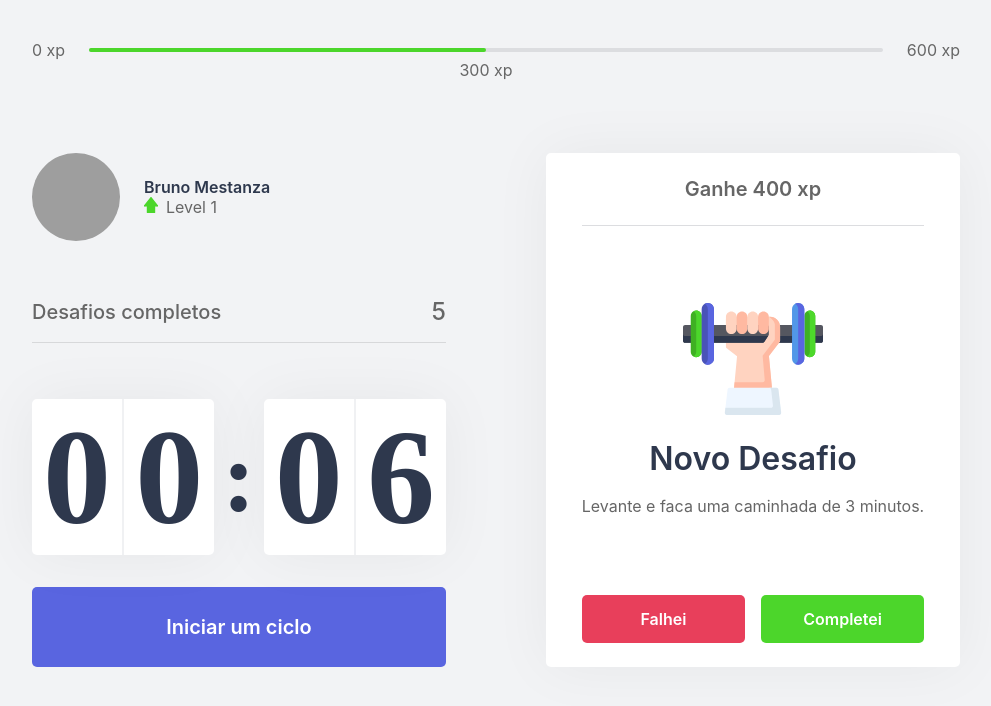
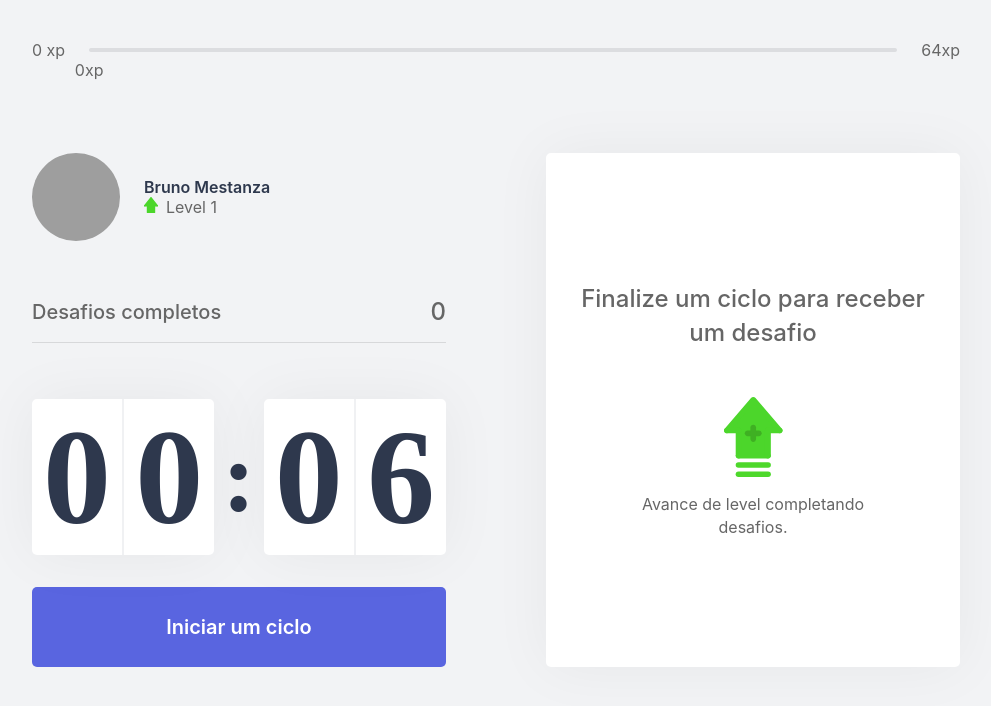
Before and after one commit to brunomestanza/moveit, a Next.js app: page / in a window 1280 px wide. Shown: the top 706 px of the page, without its empty margins (144-1135 px from the left). Built offline with nearby package versions, Linux system fonts and the light colour scheme; grey boxes are pictures that could not be loaded.

Commit message:
feat: add ChallengesContext and insert context intocomponents, Countdown, ExperienceBar, CompletedChallenges, ChallengeBox

```diff
--- /dev/null
+++ b/challenges.json
@@ -0,0 +1,62 @@
+[
+  {
+    "type": "body",
+    "description": "Estique um de seus braços com a palma da mão virada para frente e puxe os dedos para cima por 10 segundos por mão.",
+    "amount": 80
+  },
+  {
+    "type": "body",
+    "description": "Estique seu braço contra o peito e puxe-o utilizando o outro braço por 10 segundos por braço.",
+    "amount": 60
+  },
+  {
+    "type": "body",
+    "description": "Puxe seu pescoço com a ajuda da mão para a direita e para a esquerda, permanecendo na posição por alguns segundos.",
+    "amount": 70
+  },
+  {
+    "type": "body",
+    "description": "Com as duas mãos na parte de trás da cabeça, leve-a para baixo, alongando a parte de trás da região.",
+    "amount": 60
+  },
+  {
+    "type": "body",
+    "description": "Cruze as pernas e desça com as mãos esticadas em direção ao chão. Repita o movimento com a outra perna na frente.",
+    "amount": 100
+  },
+  {
+    "type": "body",
+    "description": "Sentado, abra as pernas e tente encostar as palmas das mãos no chão, repita 3 vezes por 5 segundos.",
+    "amount": 80
+  },
+  {
+    "type": "body",
+    "description": "Puxe o joelho de encontro ao peito e segure, troque de perna após 10 segundos.",
+    "amount": 50
+  },
+  {
+    "type": "body",
+    "description": "Sentado, cruze uma perna e incline seu tronco à frente, troque de perna após 10 segundos.",
+    "amount": 80
+  },
+  {
+    "type": "eye",
+    "description": "Sentado, feche os olhos e cubra-os com as palmas da mão durante 2 minutos, depois abra normalmente.",
+    "amount": 90
+  },
+  {
+    "type": "eye",
+    "description": "Em algum ambiente aberto, olhe o mais longe que puder em quatro direções por 3s, mexa apenas os olhos. Repita 3 vezes.",
+    "amount": 140
+  },
+  {
+    "type": "eye",
+    "description": "Usando os polegares, massage a área abaixo das sobrancelhas em movimentos circulares por 15 segundos.",
+    "amount": 70
+  },
+  {
+    "type": "body",
+    "description": "Em pé, gire a cintura o máximo que puder para a esquerda, segure por cinco segundos. Repita para a direita.",
+    "amount": 90
+  }
+]
--- a/src/components/ChallengeBox.tsx
+++ b/src/components/ChallengeBox.tsx
@@ -1,21 +1,28 @@
+import { useContext } from 'react';
+import { ChallengesContext } from '../contexts/ChallengesContext';
 import styles from '../styles/components/ChallengeBox.module.css';
 
 export default function ChallengeBox() {
-  const hasActiveChallenge = true;
+  const { activeChallenge, resetChallenge } = useContext(ChallengesContext);
   return (
     <div className={styles.challengeBoxContainer}>
-      { hasActiveChallenge ? (
+      { activeChallenge ? (
         <div className={styles.challengeActive}>
-          <header>Ganhe 400 xp</header>
+          <header>
+            Ganhe
+            {activeChallenge.amount}
+            xp
+          </header>
           <main>
-            <img src="icons/body.svg" alt="Desafio" />
+            <img src={`icons/${activeChallenge.type}.svg`} alt="Desafio" />
             <strong>Novo Desafio</strong>
-            <p>Levante e faca uma caminhada de 3 minutos.</p>
+            <p>{activeChallenge.description}</p>
           </main>
           <footer>
             <button
               type="button"
               className={styles.challengeFailedButton}
+              onClick={resetChallenge}
             >
               Falhei
             </button>
--- a/src/components/CompletedChallenges.tsx
+++ b/src/components/CompletedChallenges.tsx
@@ -1,10 +1,13 @@
+import { useContext } from 'react';
+import { ChallengesContext } from '../contexts/ChallengesContext';
 import styles from '../styles/components/CompletedChallenges.module.css';
 
 export default function CompletedChallenges() {
+  const { challengesCompleted } = useContext(ChallengesContext);
   return (
     <div className={styles.completedChallengesContainer}>
       <span>Desafios completos</span>
-      <span>5</span>
+      <span>{challengesCompleted}</span>
     </div>
   );
 }
--- a/src/components/Countdown.tsx
+++ b/src/components/Countdown.tsx
@@ -1,9 +1,11 @@
-import { useState, useEffect } from 'react';
+import { useState, useEffect, useContext } from 'react';
 import styles from '../styles/components/Countdown.module.css';
+import { ChallengesContext } from '../contexts/ChallengesContext';
 
 let countdownTimeout: NodeJS.Timeout;
 
 export default function Countdown() {
+  const { startNewChallenge } = useContext(ChallengesContext);
   const [time, setTime] = useState(0.1 * 60);
   const [isActive, setIsActive] = useState(false);
   const [hasFinished, setHasFinished] = useState(false);
@@ -27,6 +29,7 @@
     } else if (isActive && time === 0) {
       setHasFinished(true);
       setIsActive(false);
+      startNewChallenge();
     }
   }, [isActive, time]);
   return (
--- a/src/components/ExperienceBar.tsx
+++ b/src/components/ExperienceBar.tsx
@@ -1,14 +1,24 @@
+import { useContext } from 'react';
+import { ChallengesContext } from '../contexts/ChallengesContext';
 import styles from '../styles/components/ExperienceBar.module.css';
 
 export default function ExperienceBar() {
+  const { currentExperience, experienceToNextLevel } = useContext(ChallengesContext);
+  const percentToNextLevel = Math.round(currentExperience * 100) / experienceToNextLevel;
   return (
     <header className={styles.experienceBar}>
       <span>0 xp</span>
       <div>
-        <div style={{ width: '50%' }} />
-        <span className={styles.currentExperience} style={{ left: '50%' }}>300 xp</span>
+        <div style={{ width: `${percentToNextLevel}%` }} />
+        <span className={styles.currentExperience} style={{ left: `${percentToNextLevel}%` }}>
+          {currentExperience}
+          xp
+        </span>
       </div>
-      <span>600 xp</span>
+      <span>
+        {experienceToNextLevel}
+        xp
+      </span>
     </header>
   );
 }
--- /dev/null
+++ b/src/contexts/ChallengesContext.tsx
@@ -0,0 +1,60 @@
+import { createContext, useState, ReactNode } from 'react';
+import challenges from '../../challenges.json';
+
+interface Challenge {
+  type: 'body' | 'eye';
+  description: string;
+  amount: number;
+}
+
+interface ChallengesContextData {
+  level: number;
+  currentExperience: number;
+  challengesCompleted: number;
+  experienceToNextLevel: number;
+  activeChallenge: Challenge;
+  levelUp: () => void;
+  startNewChallenge: () => void;
+  resetChallenge: () => void;
+}
+
+interface ChallengerProviderProps {
+  children: ReactNode;
+}
+
+export const ChallengesContext = createContext({} as ChallengesContextData);
+
+export default function ChallengesProvider({ children }: ChallengerProviderProps) {
+  const [level, setLevel] = useState(1);
+  const [currentExperience, setCurrentExperience] = useState(0);
+  const [challengesCompleted, setChallengesCompleted] = useState(0);
+  const [activeChallenge, setActiveChallenge] = useState(null);
+  const experienceToNextLevel = Math.pow((level + 1) * 4, 2);
+  function levelUp() {
+    setLevel(level + 1);
+  }
+  function startNewChallenge() {
+    const randomChallengeIndex = Math.floor(Math.random() * challenges.length);
+    const challenge = challenges[randomChallengeIndex];
+    setActiveChallenge(challenge);
+  }
+  function resetChallenge() {
+    setActiveChallenge(null);
+  }
+  return (
+    <ChallengesContext.Provider
+      value={{
+        level,
+        currentExperience,
+        challengesCompleted,
+        experienceToNextLevel,
+        activeChallenge,
+        levelUp,
+        startNewChallenge,
+        resetChallenge,
+      }}
+    >
+      {children}
+    </ChallengesContext.Provider>
+  );
+}
--- a/src/pages/_app.tsx
+++ b/src/pages/_app.tsx
@@ -1,7 +1,12 @@
 import '../styles/global.css';
+import ChallengesProvider from '../contexts/ChallengesContext';
 
 function MyApp({ Component, pageProps }) {
-  return <Component {...pageProps} />;
+  return (
+    <ChallengesProvider>
+      <Component {...pageProps} />
+    </ChallengesProvider>
+  );
 }
 
 export default MyApp;
```
Also changed, not shown: .eslintrc.json.
